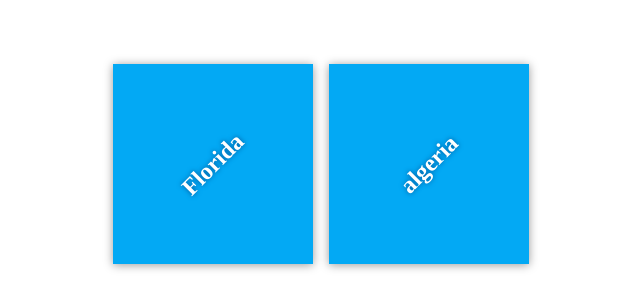
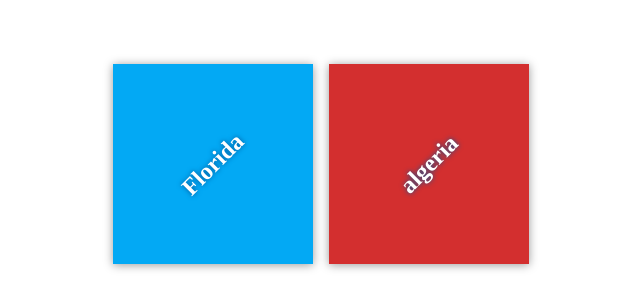
Before and after one commit to anis163/my-travel-plans, a plain HTML site: page index.html in a window 1280 px wide. Shown: the part 236-544 px from the top of the page, without its empty margins (319-959 px from the left). Drawn offline with Linux system fonts and the light colour scheme.

Commit message:
style destinations

```diff
--- a/css/app.css
+++ b/css/app.css
@@ -50,6 +50,6 @@ h2 {
     background-color: #03a9f4;
 }
 
-#paris {
+#algeria {
     background-color: #d32f2f;
 }
```
